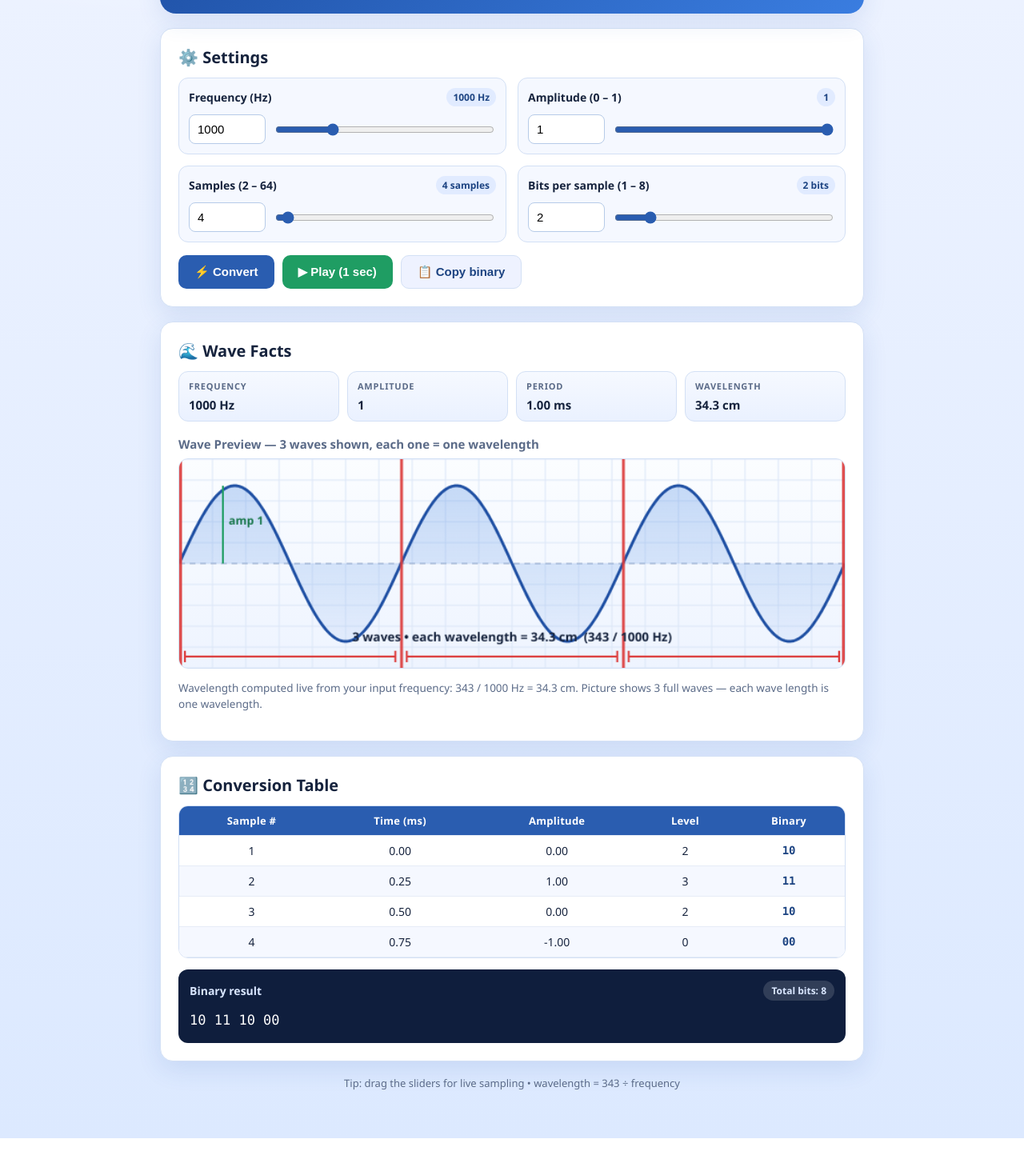
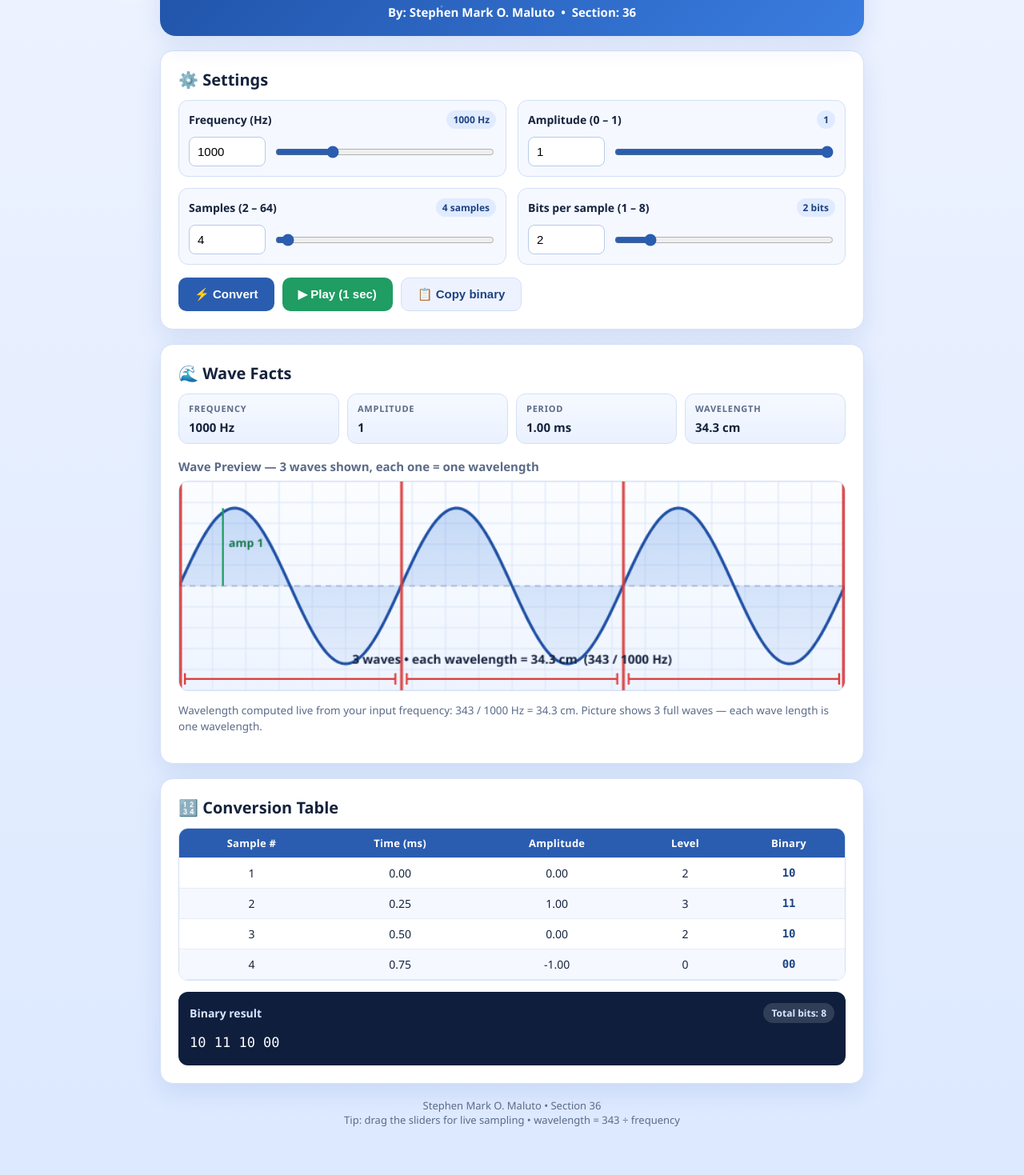
Before and after one commit to markrrr14/sound-to-binary, a plain HTML site: page index.html in a window 1280 px wide. Shown: the part 174-1643 px from the top of the page at 80% size. Before the commit the page ends 1597 px from the top, so only its background shows below. Drawn offline with Linux system fonts and the light colour scheme.

Commit message:
Add name: Stephen Mark O. Maluto, Section 36

```diff
--- a/index.html
+++ b/index.html
@@ -13,6 +13,7 @@
     <div class="badge">🎵 Digital Audio Lab</div>
     <h1>Sound-to-Binary Converter</h1>
     <p>Sample a sine wave, quantize it, and see the binary — live.</p>
+    <p class="author">By: Stephen Mark O. Maluto &nbsp;•&nbsp; Section: 36</p>
   </div>
 
   <div class="card">
@@ -114,7 +115,7 @@
     </div>
   </div>
 
-  <footer>Tip: drag the sliders for live sampling • wavelength = 343 ÷ frequency</footer>
+  <footer>Stephen Mark O. Maluto • Section 36<br>Tip: drag the sliders for live sampling • wavelength = 343 ÷ frequency</footer>
 </div>
 
 <script src="app.js"></script>
--- a/styles.css
+++ b/styles.css
@@ -48,6 +48,7 @@ body {
 }
 .hero h1 { margin: 0 0 6px; font-size: clamp(24px, 4vw, 34px); letter-spacing: -0.02em; }
 .hero p { margin: 0; opacity: .9; font-size: 15px; }
+.hero .author { margin-top: 8px; font-weight: 700; opacity: 1; }
 .badge {
   display: inline-block;
   font-size: 12px;
```
